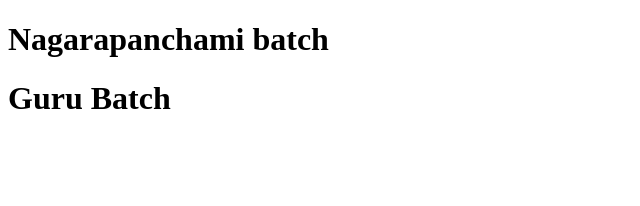
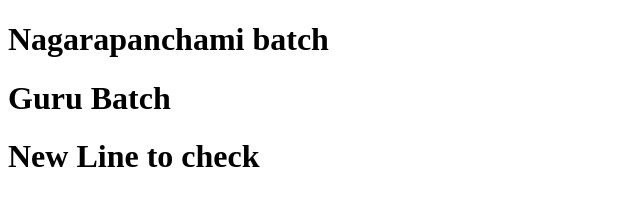
Before and after one commit to tejaswini08921/ProjectName, a plain HTML site: page index.html in a window 1280 px wide. Shown: the whole page, without its empty margins (0-640 px from the left). Drawn offline with Linux system fonts and the light colour scheme.

Commit message:
just for ref

```diff
--- a/index.html
+++ b/index.html
@@ -9,5 +9,6 @@
     <h1>Nagarapanchami batch</h1>
     <h1>Guru Batch</h1>
     <!-- you can check the changes in history -->
+    <h1>New Line to check</h1>
   </body>
 </html>
```
